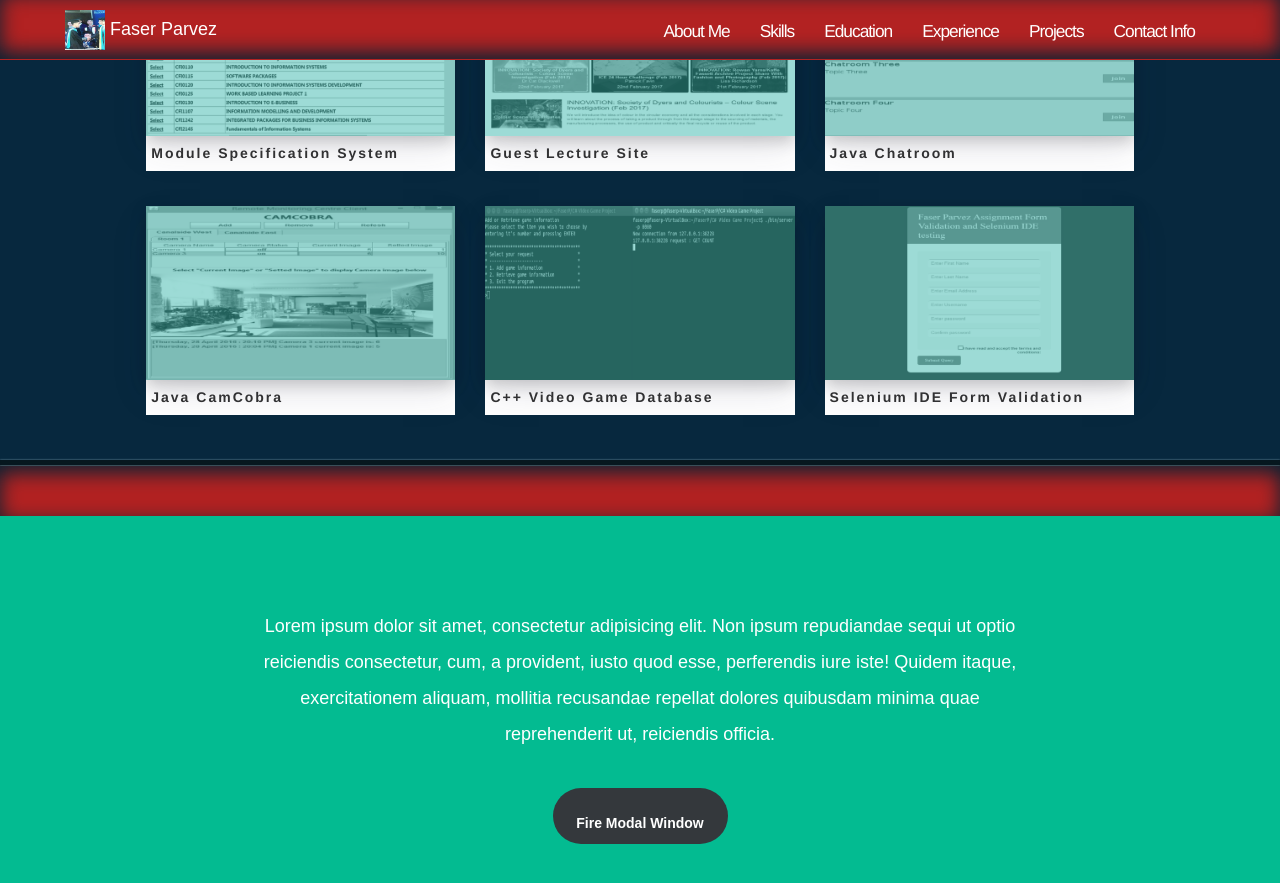
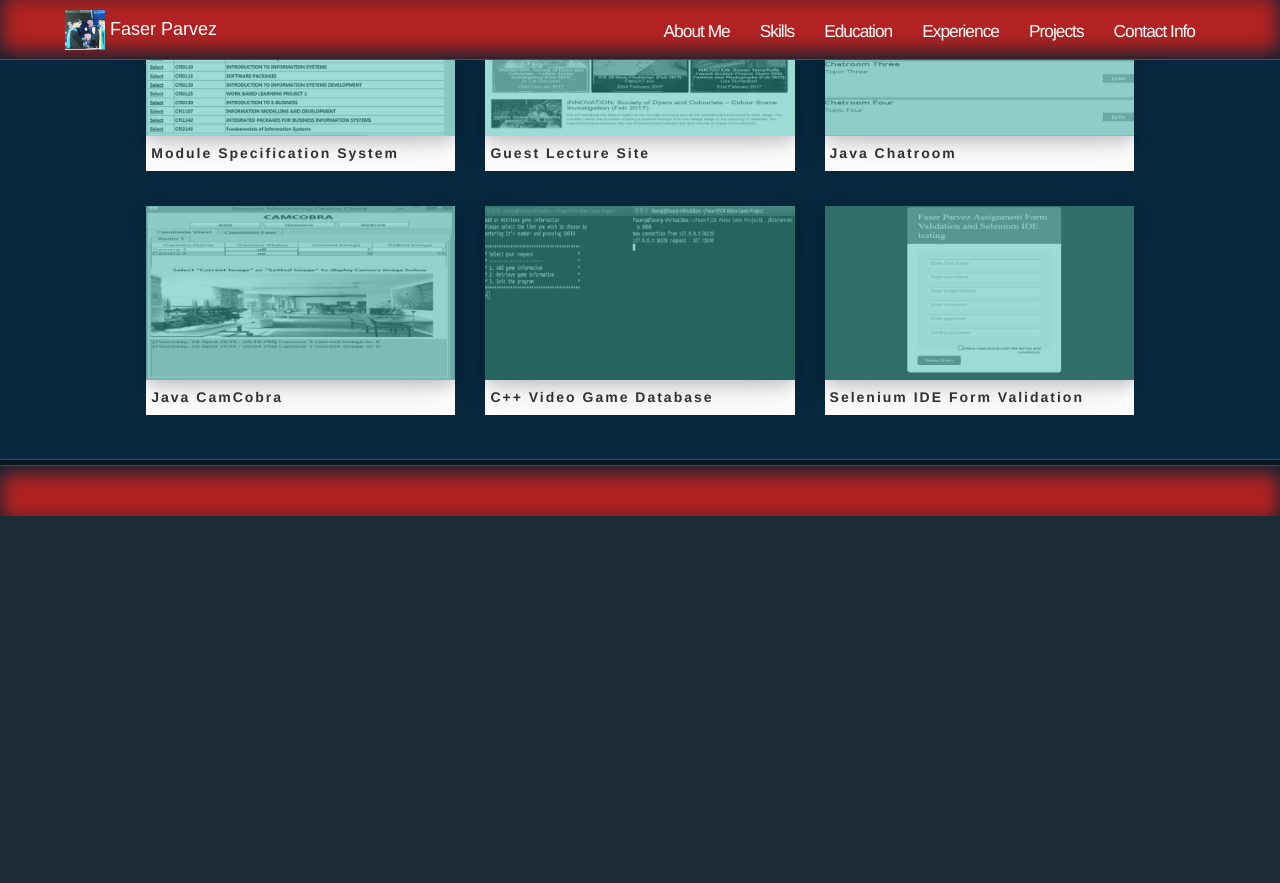
Before and after one commit to thisisatest1990/thisisatest1990.github.io, a Jekyll site: the page built from index.html, in a window 1280 px wide and 900 px high, scrolled down 3403 px. Shown: the top 883 px of the window. Built offline with Jekyll 4.4.1, drawn with Linux system fonts in a browser that asks for light colours; nearby versions of some CDN libraries; after the commit the page ends 3919 px from its top, so only the background shows below that.

Commit message:
Update projectmodel.html

```diff
--- a/_includes/projectmodel.html
+++ b/_includes/projectmodel.html
@@ -332,33 +332,3 @@
                     </div>
 				</div>
 			</div>
-
-
-  <section class="cd-section">
-		<p>
-			Lorem ipsum dolor sit amet, consectetur adipisicing elit. Non ipsum repudiandae sequi ut optio reiciendis consectetur, cum, a provident, iusto quod esse, perferendis iure iste! Quidem itaque, exercitationem aliquam, mollitia recusandae repellat dolores quibusdam minima quae reprehenderit ut, reiciendis officia.
-		</p>
-
-		<div class="cd-modal-action">
-			<a href="#0" class="btn" data-type="modal-trigger">Fire Modal Window</a>
-			<span class="cd-modal-bg"></span>
-		</div> <!-- cd-modal-action -->
-
-		<div class="cd-modal">
-			<div class="cd-modal-content">
-				<p>
-					Lorem ipsum dolor sit amet, consectetur adipisicing elit. Ad modi repellendus, optio eveniet eligendi molestiae? Fugiat, temporibus! A rerum pariatur neque laborum earum, illum voluptatibus eum voluptatem fugiat, porro animi tempora? Sit harum nulla, nesciunt molestias, iusto aliquam aperiam est qui possimus reprehenderit ipsam ea aut assumenda inventore iste! Animi quaerat facere repudiandae earum quisquam accusamus tempora, delectus nesciunt, provident quae aliquam, voluptatum beatae quis similique in maiores repellat eligendi voluptas veniam optio illum vero! Eius, dignissimos esse eligendi veniam.
-				</p>
-
-				<p>
-					Lorem ipsum dolor sit amet, consectetur adipisicing elit. Ad modi repellendus, optio eveniet eligendi molestiae? Fugiat, temporibus! A rerum pariatur neque laborum earum, illum voluptatibus eum voluptatem fugiat, porro animi tempora? Sit harum nulla, nesciunt molestias, iusto aliquam aperiam est qui possimus reprehenderit ipsam ea aut assumenda inventore iste! Animi quaerat facere repudiandae earum quisquam accusamus tempora, delectus nesciunt, provident quae aliquam, voluptatum beatae quis similique in maiores repellat eligendi voluptas veniam optio illum vero! Eius, dignissimos esse eligendi veniam.
-				</p>
-
-				<p>
-					Lorem ipsum dolor sit amet, consectetur adipisicing elit. Ad modi repellendus, optio eveniet eligendi molestiae? Fugiat, temporibus! A rerum pariatur neque laborum earum, illum voluptatibus eum voluptatem fugiat, porro animi tempora? Sit harum nulla, nesciunt molestias, iusto aliquam aperiam est qui possimus reprehenderit ipsam ea aut assumenda inventore iste! Animi quaerat facere repudiandae earum quisquam accusamus tempora, delectus nesciunt, provident quae aliquam, voluptatum beatae quis similique in maiores repellat eligendi voluptas veniam optio illum vero! Eius, dignissimos esse eligendi veniam.
-				</p>
-			</div> <!-- cd-modal-content -->
-		</div> <!-- cd-modal -->
-
-		<a href="#0" class="cd-modal-close">Close</a>
-	</section> <!-- .cd-section -->
```
